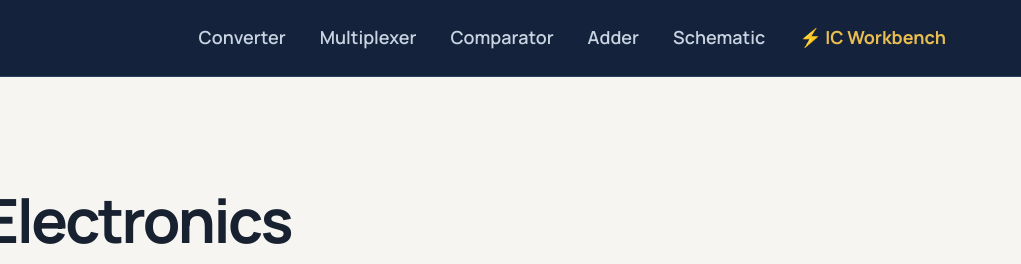
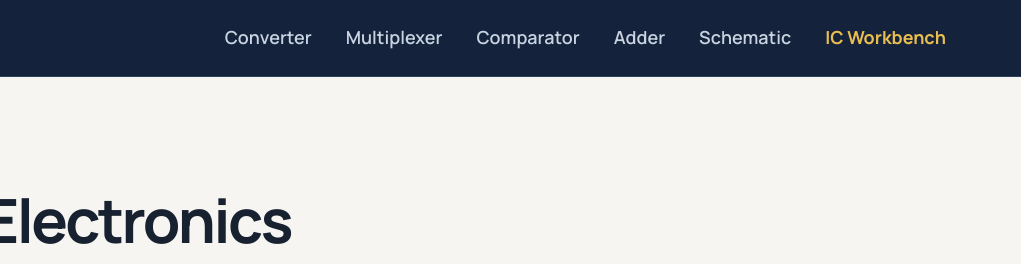
Before and after one commit to void-sg/logic_sim_suite, a plain HTML site: page frontend/index.html in a window 1280 px wide. Shown: the top 264 px of the page, 259-1280 px from the left. Drawn offline with nearby package versions, Linux system fonts and the light colour scheme.

Commit message:
Update index.html

```diff
--- a/frontend/index.html
+++ b/frontend/index.html
@@ -26,7 +26,7 @@
         <a href="#comparator">Comparator</a>
         <a href="#adder">Adder</a>
         <a href="schematic.html">Schematic</a>
-        <a href="workbench.html" style="color: #e9bd4f; font-weight: 700;">⚡ IC Workbench</a>
+        <a href="workbench.html" style="color: #e9bd4f; font-weight: 700;"> IC Workbench</a>
       </nav>
     </div>
   </header>
```
